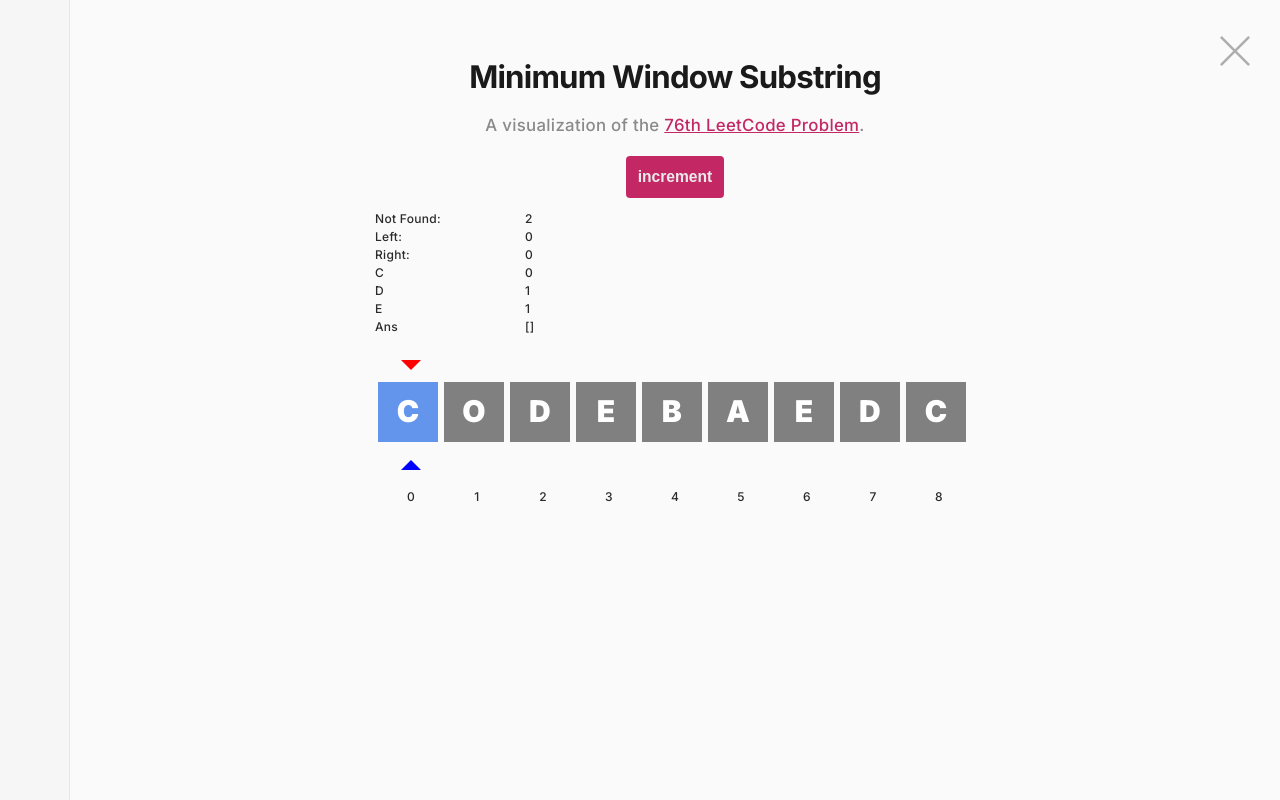
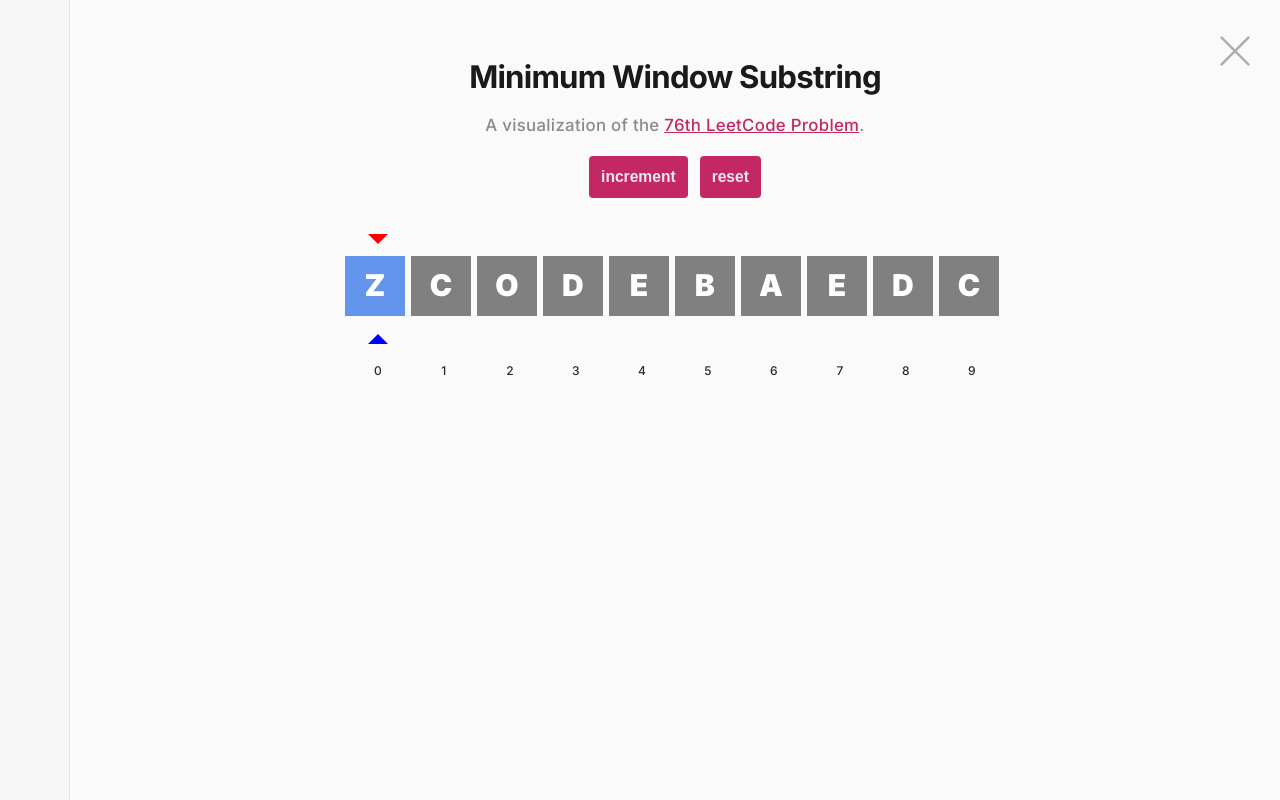
Before and after one commit to denniswritescode/denniscodes.io, a React (Create React App) app: page /experiments/min-window-substring in a window 1280 px wide. Before the commit this address had no page. Built offline with nearby package versions, Linux system fonts and the light colour scheme.

Commit message:
a little cleaner looking version. still... more to do..

```diff
--- a/src/Pages/Experiments/ExperimentList/Windows/LetterWindow/LetterWindow.css
+++ b/src/Pages/Experiments/ExperimentList/Windows/LetterWindow/LetterWindow.css
@@ -1,4 +1,3 @@
 .letter-window {
-  width: 600px;
   margin: 0 auto;
 }
--- a/src/Pages/Experiments/ExperimentList/Windows/MinWindowSubstring/MinWindowSubstring.js
+++ b/src/Pages/Experiments/ExperimentList/Windows/MinWindowSubstring/MinWindowSubstring.js
@@ -3,29 +3,50 @@ import LetterWindow from '../LetterWindow/LetterWindow';
 
 import './MinWindowSubstring.css';
 
+const CHARS = 'ZCODEBAEDC';
+const TARGET = 'CDE';
+
 class MinWindowSubstring extends Component {
 
   constructor(props) {
     super(props);
-    let chars = 'CODEBAEDC';
-    let target = 'CDE';
-    let [table, missing] = this.makeTable(target);
+    let [table, missing] = this.makeTable(TARGET);
 
     this.debug = true;
     this.ans = [];
 
     this.increment = this.increment.bind(this);
     this.algorithm = this.algorithm.bind(this);
+    this.reset = this.reset.bind(this);
 
     this.state = this.algorithm({
       iteration: 0,
-      chars: chars,
+      chars: CHARS,
       left: 0,
       right: 0,
-      target: target,
+      target: TARGET,
       table: table,
       missing: missing,
       done: false
+    });
+  }
+
+  reset() {
+    this.ans = [];
+
+    this.setState((state) => {
+      let [table, missing] = this.makeTable(TARGET);
+
+      return this.algorithm({
+        iteration: 0,
+        chars: CHARS,
+        left: 0,
+        right: 0,
+        target: TARGET,
+        table: table,
+        missing: missing,
+        done: false
+      });
     });
   }
 
@@ -38,14 +59,9 @@ class MinWindowSubstring extends Component {
       return state;
     }
 
+    // If no missing characters...
     if(missing === 0) {
-
-      this.ans.push({
-        window: chars.substring(left, right+1),
-        range: [left, right]
-      });
-
-      // CONTRACT WINDOW
+      // contract window...     (on the first iteration we only perform checks, no window adjustments)
       if(iteration > 0) left++;
 
       let l = chars[left-1];
@@ -54,13 +70,21 @@ class MinWindowSubstring extends Component {
       }
 
     } else {
-      // EXPAND WINDOW
+      // expand window...     (on the first iteration we only perform checks, no window adjustments)
       if(iteration > 0) right++;
 
       let r = chars[right];
       if(r in table) {
         if(table[r]-- > 0) missing--;
       }
+    }
+
+    // Check for answers
+    if(missing === 0) {
+      this.ans.push({
+        window: chars.substring(left, right+1),
+        range: [left, right]
+      });
     }
 
     iteration++;
@@ -104,34 +128,18 @@ class MinWindowSubstring extends Component {
             disabled={this.state.right >= this.state.chars.length}
           >increment</button>
 
-        </div>
-
-        <div className="meta">
-
-          <dt>Not Found:</dt><dd>{this.state.missing}</dd>
-          <dt>Left:</dt><dd>{this.state.left}</dd>
-          <dt>Right:</dt><dd>{this.state.right}</dd>
-          {Object.entries(this.state.table).map((e, i) => {
-            return (
-              <div key={i}>
-                <dt>{e[0]}</dt><dd>{e[1]}</dd>
-              </div>
-            )
-          })}
-          <div>
-            <dt>Ans</dt><dd>{JSON.stringify(this.ans)}</dd>
-          </div>
+          <button
+            onClick={this.reset}
+          >reset</button>
 
         </div>
 
-        {this.debug ?
-          <LetterWindow
-            chars={this.state.chars}
-            left={this.state.left}
-            right={this.state.right}
-            desirable={this.state.missing === 0}
-          /> : <p className="coming-soon">Soon, still working on it ;)</p>
-        }
+        <LetterWindow
+          chars={this.state.chars}
+          left={this.state.left}
+          right={this.state.right}
+          desirable={this.state.missing === 0}
+        />
 
       </div>
     );
```
